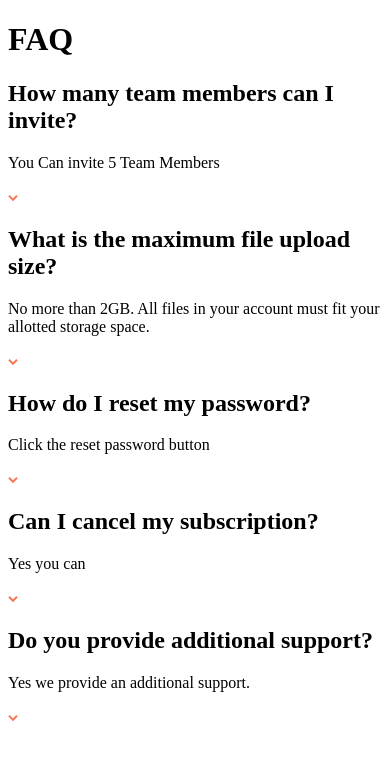
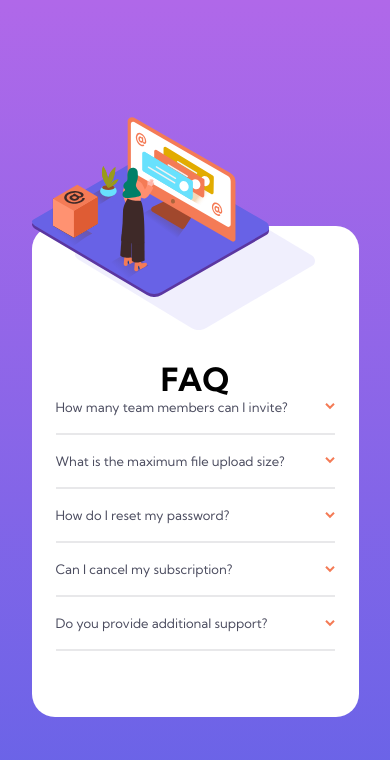
Before and after one commit to NikaNishnianidze/FAQ-accordion, a plain HTML site: page index.html in a window 390 px wide. Drawn offline with Linux system fonts and the light colour scheme.

Commit message:
finished mobile css styles

```diff
--- a/index.html
+++ b/index.html
@@ -10,6 +10,17 @@
     <title>FAQ Accordion</title>
   </head>
   <body>
+    <main>
+      <div class="pictures">
+        <img
+          src="./assets/illustration-woman-online-mobile.svg"
+          alt="ilustration image"
+        />
+      </div>
+      <div class="desktop-pictures">
+        <img src="./assets/illustration-woman-online-desktop.svg" alt="" />
+        <img src="/assets/illustration-box-desktop.svg" alt="" />
+      </div>
       <div class="container">
         <h1>FAQ</h1>
         <div class="question-div">
@@ -18,8 +29,8 @@
             <p class="answer" id="answer-div">You Can invite 5 Team Members</p>
           </div>
           <img src="./assets/icon-arrow-down.svg" alt="arrow down icon" />
+        </div>
         <div class="divider"></div>
-      </div>
         <div class="question-div">
           <div class="column-div">
             <h2 class="question-h2">What is the maximum file upload size?</h2>
@@ -29,24 +40,26 @@
             </p>
           </div>
           <img src="./assets/icon-arrow-down.svg" alt="arrow down icon" />
+        </div>
         <div class="divider"></div>
-      </div>
         <div class="question-div">
           <div class="column-div">
             <h2 class="question-h2">How do I reset my password?</h2>
-          <p class="answer" id="answer-div">Click the reset password button</p>
+            <p class="answer" id="answer-div">
+              Click the reset password button
+            </p>
           </div>
           <img src="./assets/icon-arrow-down.svg" alt="arrow down icon" />
+        </div>
         <div class="divider"></div>
-      </div>
         <div class="question-div">
           <div class="column-div">
             <h2 class="question-h2">Can I cancel my subscription?</h2>
             <p class="answer" id="answer-div">Yes you can</p>
           </div>
           <img src="./assets/icon-arrow-down.svg" alt="arrow down icon" />
+        </div>
         <div class="divider"></div>
-      </div>
         <div class="question-div">
           <div class="column-div">
             <h2 class="question-h2">Do you provide additional support?</h2>
@@ -55,8 +68,9 @@
             </p>
           </div>
           <img src="./assets/icon-arrow-down.svg" alt="arrow down icon" />
+        </div>
         <div class="divider"></div>
       </div>
-    </div>
+    </main>
   </body>
 </html>
--- a/style.css
+++ b/style.css
@@ -0,0 +1,79 @@
+@import url("https://fonts.googleapis.com/css2?family=Kumbh+Sans:wght@100..900&display=swap");
+* {
+  margin: 0;
+  padding: 0;
+  box-sizing: border-box;
+}
+
+body {
+  font-family: "Kumbh Sans", serif;
+  background: linear-gradient(rgba(176, 104, 233, 1), rgba(100, 99, 231, 1));
+  display: flex;
+  flex-direction: column;
+  align-items: center;
+  justify-content: center;
+  min-height: 100vh;
+}
+
+.answer {
+  display: none;
+}
+
+.desktop-pictures {
+  display: none;
+}
+
+.container {
+  width: 327px;
+  border-radius: 23px;
+  padding: 133px 24px 48px;
+  background: rgba(255, 255, 255, 1) url(./assets/bg-pattern-mobile.svg)
+    no-repeat 43px 0px;
+  margin-bottom: 85px;
+}
+
+h1 {
+  text-align: center;
+}
+
+.pictures {
+  position: relative;
+  top: 75px;
+}
+
+.pictures img {
+  width: 237px;
+  height: 180px;
+}
+
+.question-div {
+  display: flex;
+  align-items: center;
+  justify-content: space-between;
+  margin-bottom: 18px;
+}
+
+.divider {
+  border: 1px solid rgba(232, 232, 234, 1);
+  margin-bottom: 18px;
+}
+
+.question-div h2 {
+  font-size: 13px;
+  color: rgba(75, 76, 95, 1);
+  font-weight: 400;
+  line-height: 16.12px;
+}
+
+.column-div {
+  display: flex;
+  flex-direction: column;
+  gap: 12px;
+}
+
+.question-div p {
+  font-size: 12px;
+  font-weight: 400;
+  line-height: 18px;
+  color: rgba(120, 120, 135, 1);
+}
```
Lines whose indentation alone changed are shown as unchanged.
